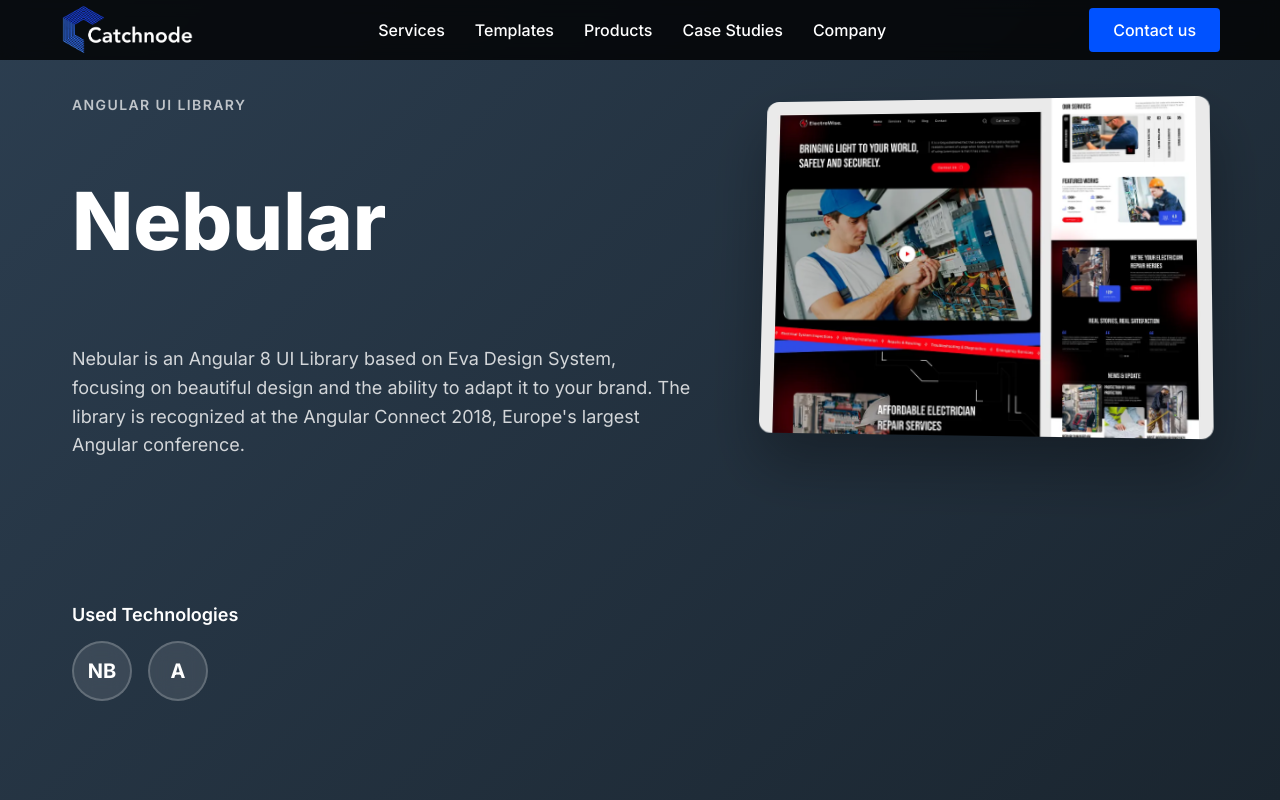
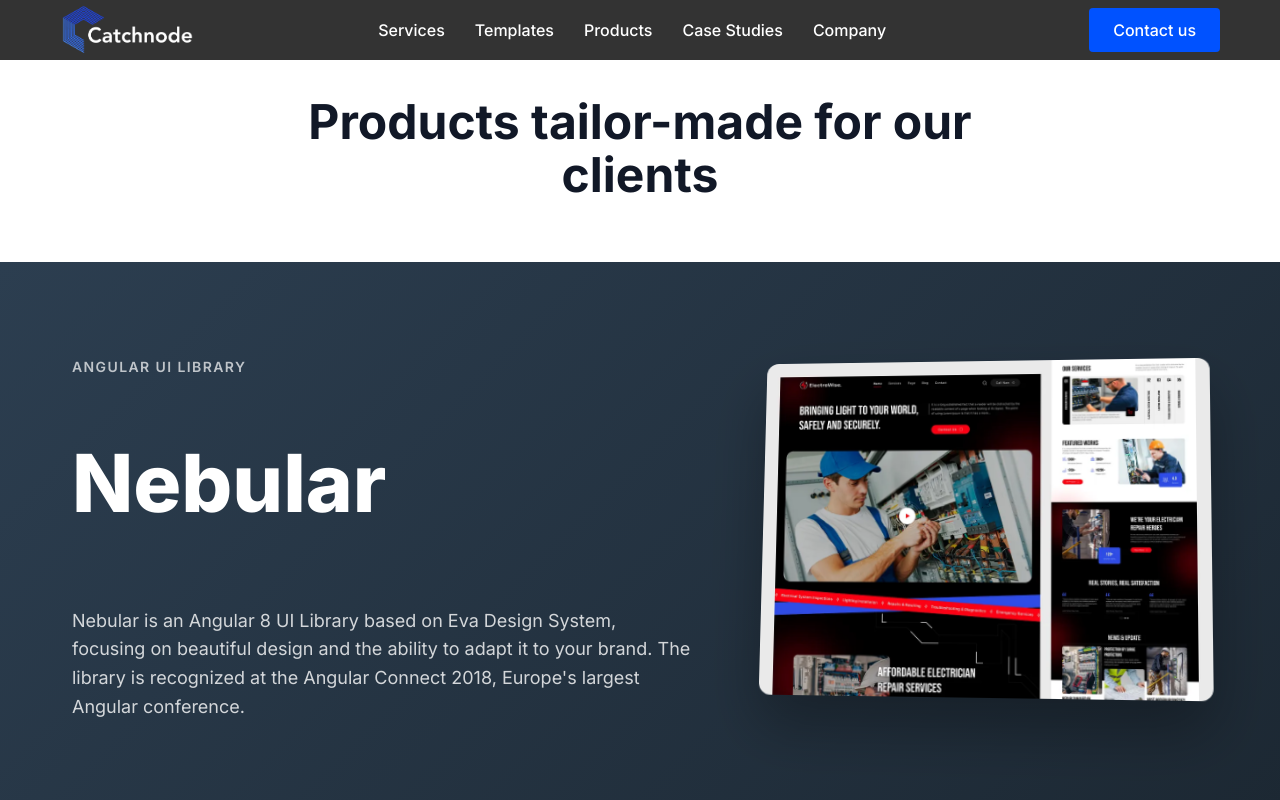
Before and after one commit to kwamedanso/catchnode, a React (Vite) app: page /products in a window 1280 px wide. Shown: the top 800 px of the page. Built offline with nearby package versions, Linux system fonts and the light colour scheme.

Commit message:
Add product page components

```diff
--- a/src/components/Products/Products.jsx
+++ b/src/components/Products/Products.jsx
@@ -6,6 +6,13 @@
 const Products = () => {
     return (
         <>
+            <section className={styles.heroSection}>
+                <div className={styles.heroHeader}>
+                    <h1 className={styles.heroTitle}>
+                        Products tailor-made for our clients
+                    </h1>
+                </div>
+            </section>
             <section className={styles.nebularSection}>
                 <div className={styles.container}>
                     <div className={styles.leftContent}>
--- a/src/components/Products/styles/ProductsPage.module.css
+++ b/src/components/Products/styles/ProductsPage.module.css
@@ -1,3 +1,8 @@
+.heroSection{
+  margin: 6rem auto 3rem;
+  max-width: 800px;
+}
+
 .nebularSection {
   background: linear-gradient(135deg, #2c3e50 0%, #1a252f 100%);
   min-height: 100vh;
@@ -7,12 +12,25 @@
 
 .container {
   max-width: 1400px;
-  margin: 0 auto;
+  margin: 0rem auto;
   padding: 0 2rem;
   display: grid;
   grid-template-columns: 1fr 1fr;
   gap: 4rem;
   align-items: center;
+}
+
+.heroHeader {
+  text-align: center;
+  margin-bottom: 60px;
+}
+
+.heroTitle {
+  font-size: 48px;
+  font-weight: 700;
+  color: #111827;
+  margin-bottom: 16px;
+  line-height: 1.1;
 }
 
 /* Left Content */
```
